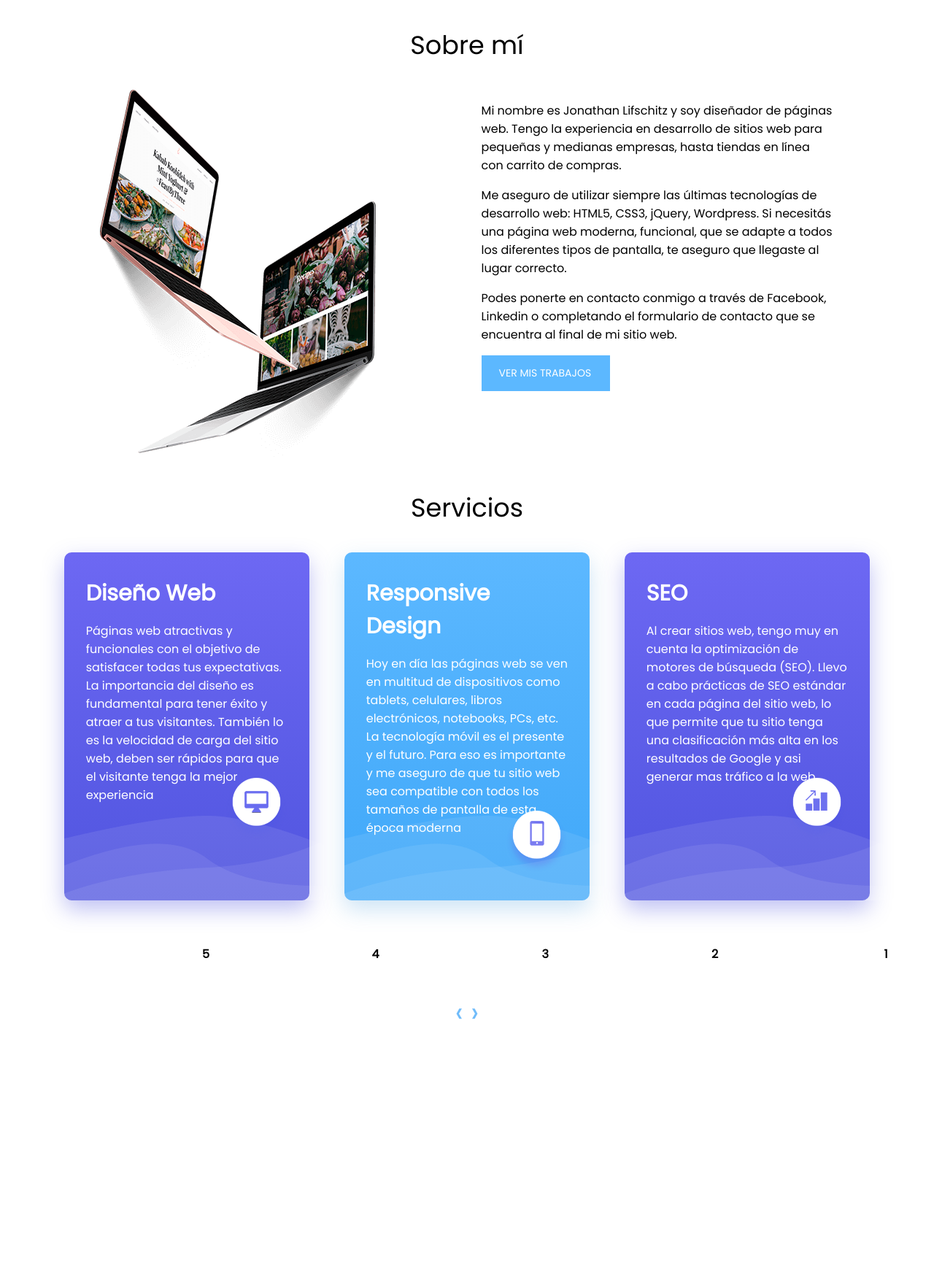
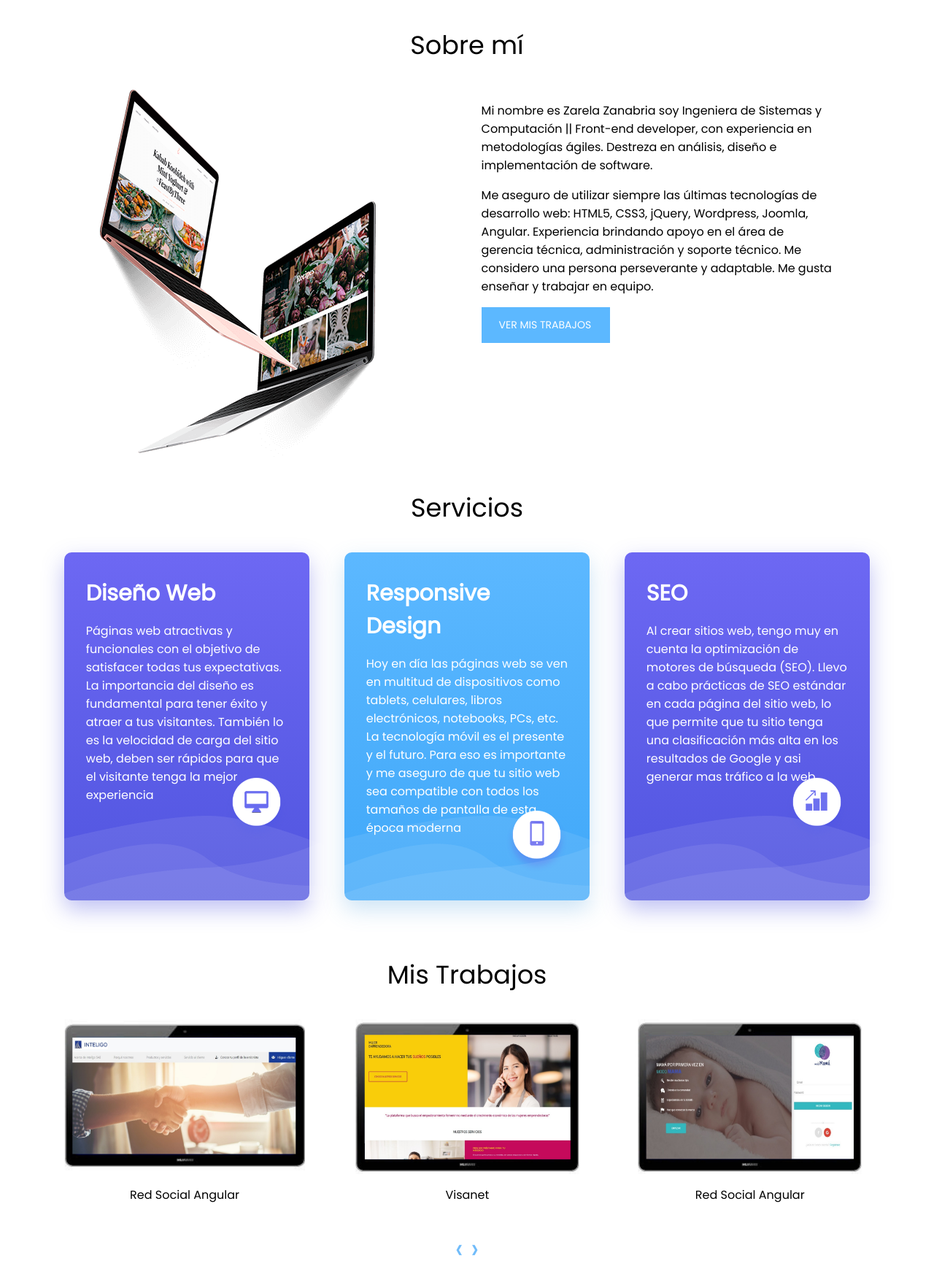
Before and after one commit to ZarelaZanabria/zarelazanabria, a plain HTML site: page index.html in a window 1280 px wide. Shown: the part 800-2546 px from the top of the page at 73% size. Before the commit the page ends 2222 px from the top, so only its background shows below. Drawn offline with nearby package versions, Linux system fonts and the light colour scheme.

Commit message:
Carrusel de Portafolio y estilos

```diff
--- a/index.html
+++ b/index.html
@@ -33,7 +33,7 @@
 			<div class="contenedor-titulo">
 				<h1>Zarela Zanabria</h1>
 				<h2>Ing Sistemas y Computación & Programador Front End</h2>
-				<a href="">VER MIS TRABAJOS</a>
+				<a href="#mis-trabajos">VER MIS TRABAJOS</a>
 			</div>
 		</div>
 	</header>
@@ -48,15 +48,15 @@
 					</div>
 					<div class="texto">
 
-						<p>Mi nombre es Jonathan Lifschitz y soy diseñador de páginas web. Tengo la experiencia en
-							desarrollo de sitios web para pequeñas y medianas empresas, hasta tiendas en línea con
-							carrito de compras.</p>
+						<p>Mi nombre es Zarela Zanabria soy Ingeniera de Sistemas y Computación || Front-end developer,
+							con experiencia en metodologías ágiles. Destreza en análisis, diseño e implementación de
+							software.</p>
 						<p>Me aseguro de utilizar siempre las últimas tecnologías de desarrollo web: HTML5, CSS3,
-							jQuery, Wordpress. Si necesitás una página web moderna, funcional, que se adapte a todos
-							los diferentes tipos de pantalla, te aseguro que llegaste al lugar correcto.</p>
-						<p>Podes ponerte en contacto conmigo a través de Facebook, Linkedin o completando el
-							formulario de contacto que se encuentra al final de mi sitio web.</p>
-						<a href="">VER MIS TRABAJOS</a>
+							jQuery, Wordpress, Joomla, Angular. Experiencia brindando apoyo en el área de gerencia
+							técnica, administración y soporte técnico. Me considero una persona perseverante y
+							adaptable. Me gusta enseñar y trabajar en equipo.
+						</p>
+						<a href="#mis-trabajos">VER MIS TRABAJOS</a>
 
 					</div>
 
@@ -103,43 +103,64 @@
 		</section>
 		<section id="mis-trabajos">
 			<div class="contenedor">
+				<h3>Mis Trabajos</h3>
 				<div class="owl-carousel owl-theme">
 					<div class="item">
-						<h4>1</h4>
+						<a href="https://zarelazanabria.github.io/lim-2018-05-bc-core-am-socialnetwork/src" target="_blank">
+							<img src="imagenes/project-01-a.jpg">
+							<p>Red Social Angular</p>
+						</a>
 					</div>
 					<div class="item">
-						<h4>2</h4>
+						<a href="https://visanet-b0e7d.firebaseapp.com/" target="_blank">
+							<img src="imagenes/project-02.png">
+							<p>Visanet</p>
+						</a>
 					</div>
 					<div class="item">
-						<h4>3</h4>
+						<a href="https://zarelazanabria.github.io/HackatonInteligo/conociendo-mi-perfil" target="_blank">
+							<img src="imagenes/project-3.jpg">
+							<p>Red Social Angular</p>
+						</a>
 					</div>
 					<div class="item">
-						<h4>4</h4>
+						<a href="https://zarelazanabria.github.io/lim-2018-05-bc-core-am-socialnetwork/src" target="_blank">
+							<img src="imagenes/project-01-a.jpg">
+							<p>Red Social Angular</p>
+						</a>
 					</div>
 					<div class="item">
-						<h4>5</h4>
+						<a href="https://visanet-b0e7d.firebaseapp.com/" target="_blank">
+							<img src="imagenes/project-02.png">
+							<p>Visanet</p>
+						</a>
 					</div>
 					<div class="item">
-						<h4>6</h4>
+						<a href="https://zarelazanabria.github.io/HackatonInteligo/conociendo-mi-perfil" target="_blank">
+							<img src="imagenes/project-3.jpg">
+							<p>Red Social Angular</p>
+						</a>
 					</div>
 					<div class="item">
-						<h4>7</h4>
+						<a href="https://zarelazanabria.github.io/lim-2018-05-bc-core-am-socialnetwork/src" target="_blank">
+							<img src="imagenes/project-01-a.jpg">
+							<p>Red Social Angular</p>
+						</a>
 					</div>
 					<div class="item">
-						<h4>8</h4>
+						<a href="https://visanet-b0e7d.firebaseapp.com/" target="_blank">
+							<img src="imagenes/project-02.png">
+							<p>Visanet</p>
+						</a>
 					</div>
 					<div class="item">
-						<h4>9</h4>
+						<a href="https://zarelazanabria.github.io/HackatonInteligo/conociendo-mi-perfil" target="_blank">
+							<img src="imagenes/project-3.jpg">
+							<p>Red Social Angular</p>
+						</a>
 					</div>
-					<div class="item">
-						<h4>10</h4>
-					</div>
-					<div class="item">
-						<h4>11</h4>
-					</div>
-					<div class="item">
-						<h4>12</h4>
-					</div>
+
+
 				</div>
 			</div>
 		</section>
@@ -153,7 +174,7 @@
 			loop: true,
 			margin: 10,
 			nav: true,
-			dots:false,
+			dots: false,
 			responsive: {
 				0: {
 					items: 1
@@ -162,7 +183,7 @@
 					items: 3
 				},
 				1000: {
-					items: 5
+					items: 3
 				}
 			}
 		})
```
Also changed, not shown: imagenes/project-01-a.jpg (added), imagenes/project-02.png (added), imagenes/project-3.jpg (added).
